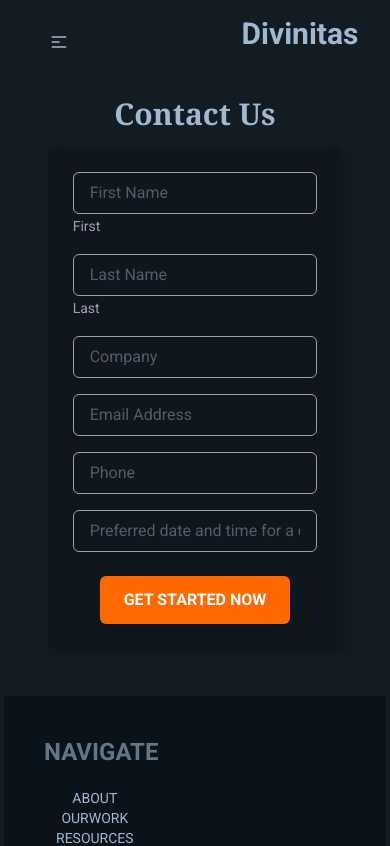
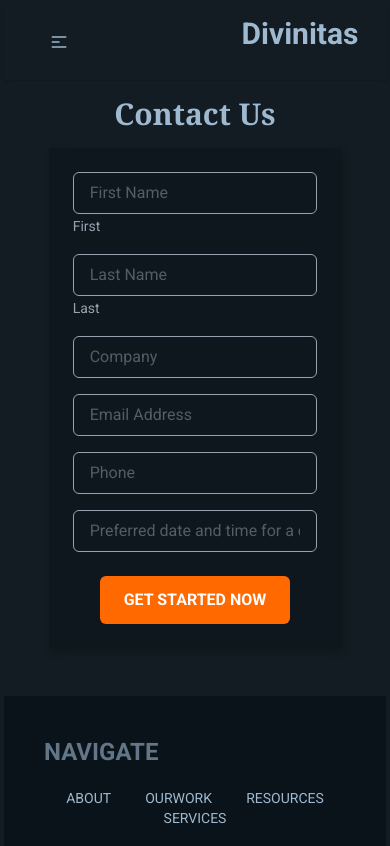
Before and after one commit to JGuzman87/divinitas, a Next.js app: page / in a window 390 px wide. Shown: the top 846 px of the page. Built offline with nearby package versions, Linux system fonts and the light colour scheme.

Commit message:
flex-wrap added

```diff
--- a/components/Footer.jsx
+++ b/components/Footer.jsx
@@ -7,7 +7,7 @@
     <footer className="footer sm:footer-horizontal bg-base-300 text-base-content p-10 mt-auto">
       <nav>
         <h2 className="footer-title">Navigate</h2>
-        <ul className="flex flex-col justify-evenly">
+        <ul className="flex md:flex-col flex-wrap justify-evenly">
           {linkArr.map((link) => (
             <li className="tab tab-active " key={link}>
               <Link href={"/" + link}>
```
